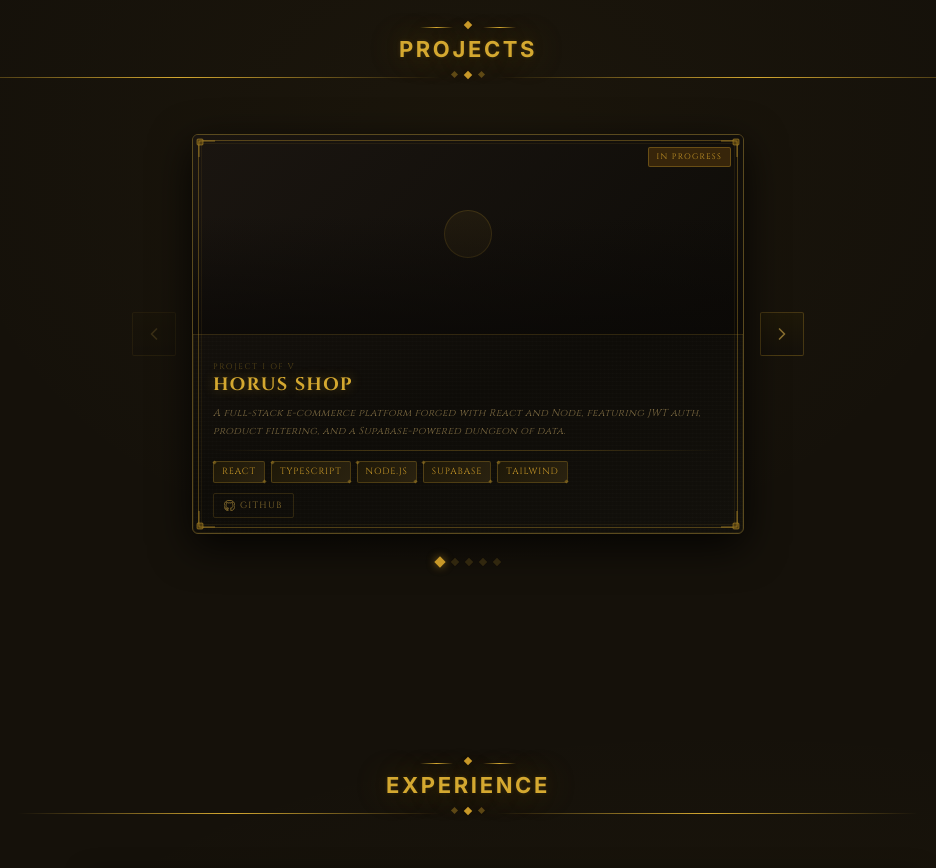
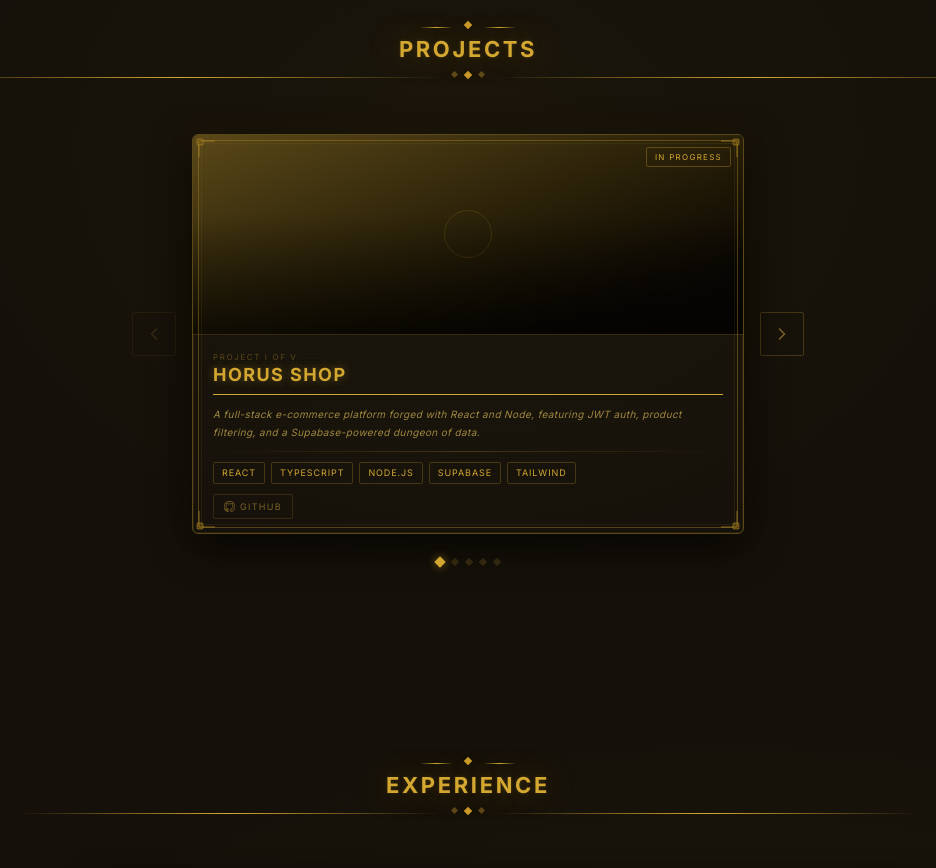
Before and after one commit to 0x-70da/portfolio, a Next.js app: page / in a window 1280 px wide. Shown: the part 2260-3128 px from the top of the page, without its empty margins (172-1108 px from the left). Built offline with nearby package versions, Linux system fonts and the light colour scheme.

Commit message:
Refactor ProjectCard and ProjectCarousel components for improved styling consistency and code readability

```diff
--- a/components/feature-components/ProjectCard.tsx
+++ b/components/feature-components/ProjectCard.tsx
@@ -2,20 +2,24 @@ import Image from "next/image";
 import { ExternalLink } from "lucide-react";
 import { Github } from "@/lib/data";
 import type { Project } from "@/lib/types";
+import { cn } from "@/lib/utils";
 
 function CornerOrnament() {
   return (
-    <svg viewBox="0 0 20 20" className="w-full h-full overflow-visible">
+    <svg viewBox="0 0 20 20" className="h-full w-full overflow-visible">
       <path
         d="M2 18 L2 2 L18 2"
         fill="none"
-        stroke="rgba(180,140,40,0.7)"
+        className="stroke-(--alpha-a70)"
         strokeWidth="1"
       />
       <rect
-        x="0" y="0" width="6" height="6" rx="1"
-        fill="rgba(120,90,20,0.6)"
-        stroke="rgba(180,140,40,0.7)"
+        x="0"
+        y="0"
+        width="6"
+        height="6"
+        rx="1"
+        className="fill-(--alpha-ornament-a60) stroke-(--alpha-a70)"
         strokeWidth="0.8"
       />
     </svg>
@@ -23,9 +27,18 @@ function CornerOrnament() {
 }
 
 function StatusBadge({ status }: { status: Project["status"] }) {
+  const isLive = status === "live";
+
   return (
-    <span className={status === "live" ? "pc-status pc-status-live" : "pc-status pc-status-wip"}>
-      {status === "live" ? "Live" : "In Progress"}
+    <span
+      className={cn(
+        "absolute right-3 top-3 z-20 rounded-xs border px-2 py-0.75 font-heading text-2xs tracking-[0.16em] uppercase",
+        isLive
+          ? "border-success-border-a30 bg-success-surface-a80 text-success-text-muted"
+          : "border-alpha-a40 bg-surface-badge text-primary",
+      )}
+    >
+      {isLive ? "Live" : "In Progress"}
     </span>
   );
 }
@@ -36,68 +49,85 @@ interface ProjectCardProps {
   total: number;
 }
 
+const badgeClassName =
+  "relative rounded-[2px] border border-alpha-a30 bg-surface-badge px-2 py-[3px] font-heading text-[9px] tracking-[0.1em] uppercase text-primary before:content-[''] before:absolute before:left-[-1.5px] before:top-[-1.5px] before:h-[3px] before:w-[3px] before:rotate-45 before:bg-alpha-a25 after:content-[''] after:absolute after:right-[-1.5px] after:bottom-[-1.5px] after:h-[3px] after:w-[3px] after:rotate-45 after:bg-alpha-a25";
+
+const linkClassName =
+  "inline-flex items-center gap-1.25 rounded-[2px] border border-alpha-a20 px-[10px] py-[5px] font-heading text-[9px] tracking-[0.14em] uppercase text-ink-light transition-[color,border-color,box-shadow] duration-200 hover:border-alpha-a40 hover:text-primary hover:shadow-[0_0_8px_var(--alpha-bright-a15)]";
+
 export function ProjectCard({ project, index, total }: ProjectCardProps) {
-  const roman = ["I","II","III","IV","V","VI","VII","VIII","IX","X"];
+  const roman = ["I", "II", "III", "IV", "V", "VI", "VII", "VIII", "IX", "X"];
 
   return (
-    <div className="pc-card">
-      {/* frames */}
-      <div className="pc-frame-outer" />
-      <div className="pc-frame-inner" />
+    <div className="group relative h-full w-full overflow-hidden rounded-md border border-ink-dark bg-surface-card shadow-card before:content-[''] before:absolute before:inset-0 before:rounded-[inherit] before:pointer-events-none before:z-10 before:bg-[repeating-linear-gradient(0deg,transparent,transparent_3px,var(--alpha-white-a012)_3px,var(--alpha-white-a012)_4px),repeating-linear-gradient(90deg,transparent,transparent_3px,var(--alpha-white-a008)_3px,var(--alpha-white-a008)_4px)]">
+      <div className="absolute inset-1.25 z-20 pointer-events-none rounded-sm border border-alpha-a40" />
+      <div className="absolute inset-2 z-20 pointer-events-none rounded-[3px] border border-alpha-a10" />
 
-      {/* corners */}
-      <div className="pc-corner pc-corner-tl"><CornerOrnament /></div>
-      <div className="pc-corner pc-corner-tr"><CornerOrnament /></div>
-      <div className="pc-corner pc-corner-bl"><CornerOrnament /></div>
-      <div className="pc-corner pc-corner-br"><CornerOrnament /></div>
+      <div className="absolute left-1 top-1 z-30 h-5 w-5 pointer-events-none">
+        <CornerOrnament />
+      </div>
+      <div className="absolute right-1 top-1 z-30 h-5 w-5 pointer-events-none scale-x-[-1]">
+        <CornerOrnament />
+      </div>
+      <div className="absolute bottom-1 left-1 z-30 h-5 w-5 pointer-events-none scale-y-[-1]">
+        <CornerOrnament />
+      </div>
+      <div className="absolute bottom-1 right-1 z-30 h-5 w-5 pointer-events-none scale-[-1]">
+        <CornerOrnament />
+      </div>
 
-      {/* image */}
-      <div className="pc-image">
+      <div className="relative z-10 h-50 w-full overflow-hidden border-b border-alpha-a20">
         {project.imageSrc ? (
           <Image
             src={project.imageSrc}
             alt={project.title}
             fill
-            className="object-cover pc-image-img"
+            className="object-cover brightness-[0.85] saturate-[0.8] transition-[filter] duration-300 group-hover:brightness-[0.95] group-hover:saturate-[0.9]"
             sizes="(max-width: 768px) 100vw, 700px"
           />
         ) : (
-          <div className="pc-image-placeholder">
-            <div className="pc-image-placeholder-icon" />
+          <div className="flex h-full w-full items-center justify-center bg-linear-to-br from-ink-dark to-black-a60">
+            <div className="h-12 w-12 rounded-full border border-alpha-a20 bg-alpha-a05" />
           </div>
         )}
-        <div className="pc-image-overlay" />
+
+        <div className="absolute inset-0 z-10 bg-[linear-gradient(180deg,transparent_40%,var(--black-a60)_100%)]" />
         <StatusBadge status={project.status} />
       </div>
 
-      {/* content */}
-      <div className="pc-content">
-        <div className="pc-header">
-          <span className="pc-number">
+      <div className="relative z-20 flex flex-col gap-2.5 px-5 pb-5 pt-4">
+        <div className="border-b border-alpha-a25 pb-2.5">
+          <span className="block font-heading text-2xs tracking-[0.2em] uppercase text-ink-dark">
             Project {roman[index]} of {roman[total - 1]}
           </span>
-          <h3 className="pc-title">{project.title}</h3>
+          <h3 className="mt-0.5 font-heading text-[18px] font-bold leading-[1.1] tracking-[0.08em] uppercase text-primary text-shadow-primary">
+            {project.title}
+          </h3>
         </div>
 
-        <p className="pc-desc">{project.description}</p>
+        <p className="font-heading text-wow-sm leading-[1.8] tracking-[0.04em] italic text-muted-soft">
+          {project.description}
+        </p>
 
-        <div className="pc-divider" />
+        <div className="h-px w-full bg-linear-to-r from-transparent via-alpha-a30 to-transparent" />
 
-        <div className="pc-badges">
+        <div className="flex flex-wrap gap-1.5">
           {project.badges.map((badge) => (
-            <span key={badge} className="pc-badge">{badge}</span>
+            <span key={badge} className={badgeClassName}>
+              {badge}
+            </span>
           ))}
         </div>
 
-        <div className="pc-links">
+        <div className="flex flex-wrap gap-2">
           {project.githubUrl && (
             <a
               href={project.githubUrl}
               target="_blank"
               rel="noopener noreferrer"
-              className="pc-link"
+              className={linkClassName}
             >
-              <Github className="w-[11px] h-[11px]" />
+              <Github className="h-2.75 w-2.75" />
               GitHub
             </a>
           )}
@@ -106,9 +136,9 @@ export function ProjectCard({ project, index, total }: ProjectCardProps) {
               href={project.liveUrl}
               target="_blank"
               rel="noopener noreferrer"
-              className="pc-link"
+              className={linkClassName}
             >
-              <ExternalLink className="w-[11px] h-[11px]" />
+              <ExternalLink className="h-2.75 w-2.75" />
               Live Demo
             </a>
           )}
--- a/components/feature-components/ProjectCarousel.tsx
+++ b/components/feature-components/ProjectCarousel.tsx
@@ -10,38 +10,36 @@ interface ProjectCarouselProps {
 }
 
 export function ProjectCarousel({ projects }: ProjectCarouselProps) {
-  const [current, setCurrent]     = useState(0);
-  const [direction, setDirection] = useState(1);
+  const [current, setCurrent] = useState(0);
 
   const goTo = (index: number) => {
-    setDirection(index > current ? 1 : -1);
     setCurrent(index);
   };
 
-  const prev = () => { if (current > 0) goTo(current - 1); };
-  const next = () => { if (current < projects.length - 1) goTo(current + 1); };
+  const prev = () => {
+    if (current > 0) goTo(current - 1);
+  };
+  const next = () => {
+    if (current < projects.length - 1) goTo(current + 1);
+  };
 
   return (
     <div className="flex flex-col items-center gap-6 w-full">
-
       {/* main row */}
       <div className="flex items-center gap-4 w-full max-w-2xl">
-
         {/* prev arrow */}
         <button
           onClick={prev}
           disabled={current === 0}
-          className="pc-arrow"
+          className="inline-flex h-11 w-11 shrink-0 items-center justify-center rounded-xs border border-alpha-a30 bg-surface-button text-ink-light transition-[color,border-color,box-shadow] duration-200 hover:border-alpha-a40 hover:text-primary hover:shadow-[0_0_12px_var(--alpha-bright-a15)] disabled:pointer-events-none disabled:opacity-30 max-md:h-9 max-md:w-9"
           aria-label="Previous project"
         >
-          <ChevronLeft className="w-5 h-5" />
+          <ChevronLeft className="h-5 w-5" />
         </button>
 
         {/* animated card */}
         <div className="flex-1 relative min-h-115 md:min-h-100">
-            <div
-              className="absolute inset-0"
-            >
+          <div className="absolute inset-0">
             <ProjectCard
               project={projects[current]}
               index={current}
@@ -54,12 +52,11 @@ export function ProjectCarousel({ projects }: ProjectCarouselProps) {
         <button
           onClick={next}
           disabled={current === projects.length - 1}
-          className="pc-arrow"
+          className="inline-flex h-11 w-11 shrink-0 items-center justify-center rounded-xs border border-alpha-a30 bg-surface-button text-ink-light transition-[color,border-color,box-shadow] duration-200 hover:border-alpha-a40 hover:text-primary hover:shadow-[0_0_12px_var(--alpha-bright-a15)] disabled:pointer-events-none disabled:opacity-30 max-md:h-9 max-md:w-9"
           aria-label="Next project"
         >
-          <ChevronRight className="w-5 h-5" />
+          <ChevronRight className="h-5 w-5" />
         </button>
-
       </div>
 
       {/* indicators */}
@@ -69,11 +66,14 @@ export function ProjectCarousel({ projects }: ProjectCarouselProps) {
             key={i}
             onClick={() => goTo(i)}
             aria-label={`Go to project ${i + 1}`}
-            className={i === current ? "pc-indicator pc-indicator-active" : "pc-indicator"}
+            className={
+              i === current
+                ? "h-2 w-2 rotate-45 border-0 bg-primary shadow-glow transition-[background-color,box-shadow,width,height] duration-300"
+                : "h-1.5 w-1.5 rotate-45 border-0 bg-alpha-a20 transition-[background-color,box-shadow,width,height] duration-300"
+            }
           />
         ))}
       </div>
-
     </div>
   );
 }
```
Lines whose indentation alone changed are shown as unchanged.
